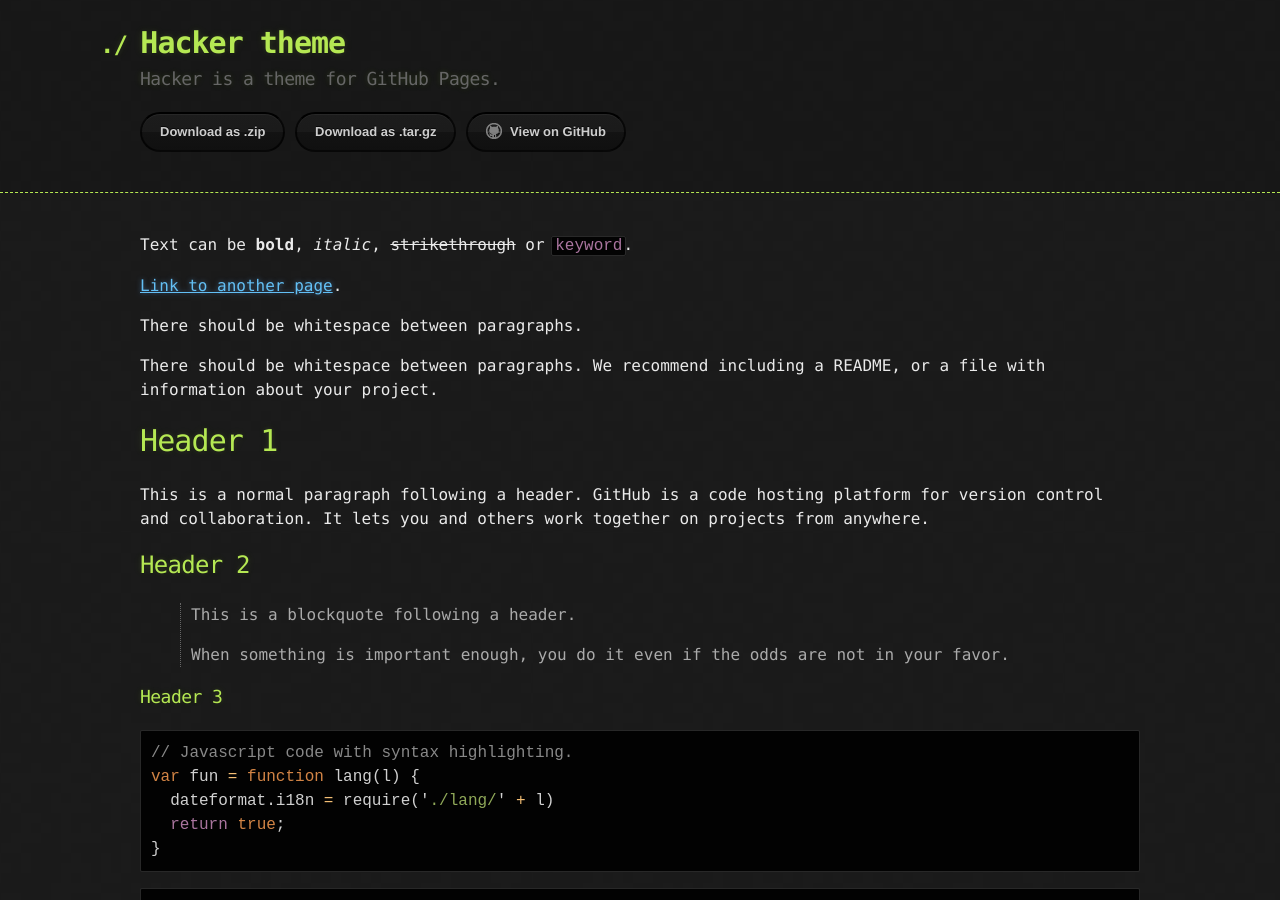
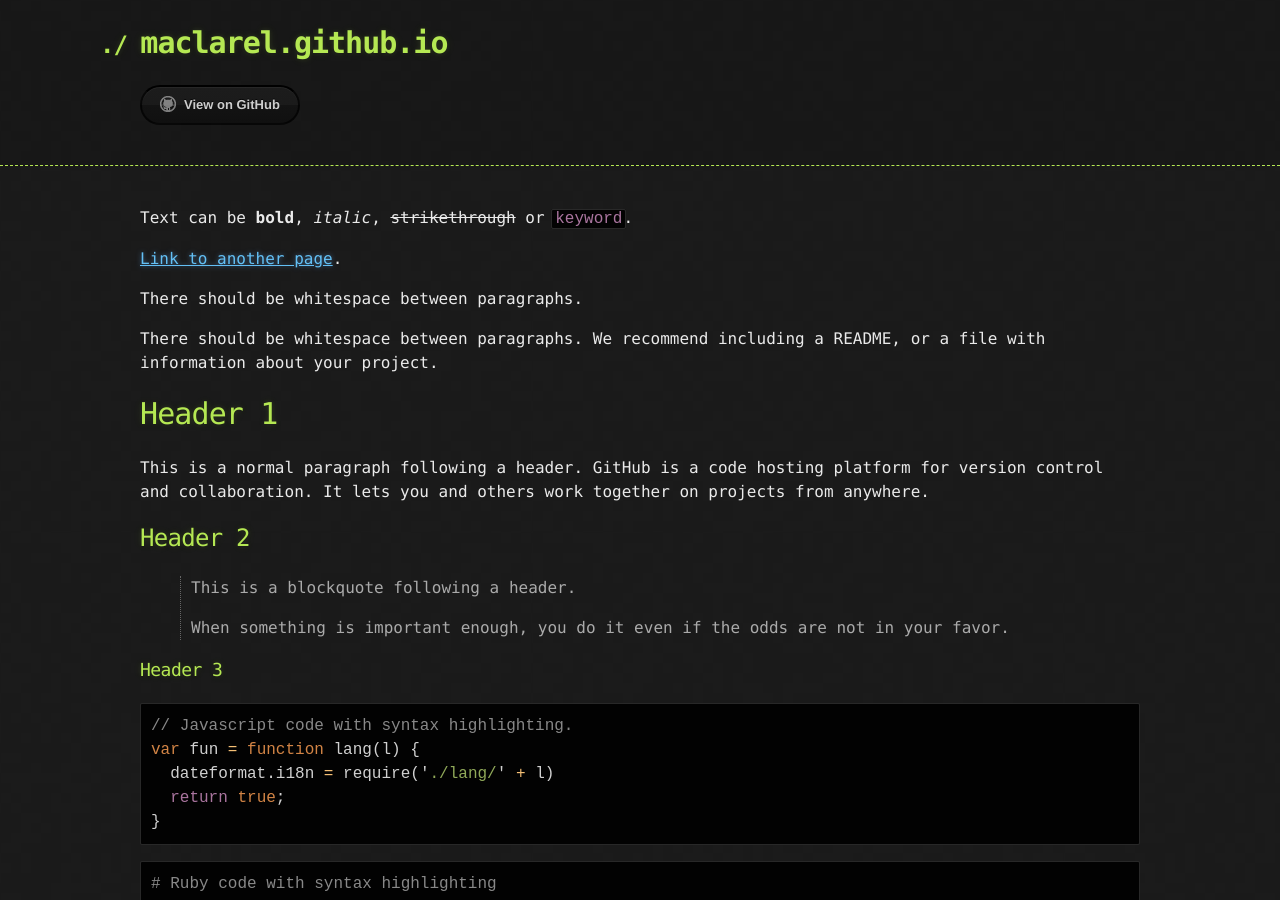
Before and after one commit to maclarel/maclarel.github.io, a Jekyll site: the page built from docs/index.md, in a window 1280 px wide and 900 px high. Built offline with Jekyll 4.4.1, drawn with Linux system fonts in a browser that asks for light colours; the repository's description, which GitHub fills in, is left out.

Commit message:
playing with the config

```diff
--- a/docs/_config.yml
+++ b/docs/_config.yml
@@ -1,5 +1,5 @@
-title: Hacker theme
-description: Hacker is a theme for GitHub Pages.
-show_downloads: true
-google_analytics:
+#title: Hacker theme
+#description: Hacker is a theme for GitHub Pages.
+#show_downloads: true
+#google_analytics:
 theme: jekyll-theme-hacker
```
